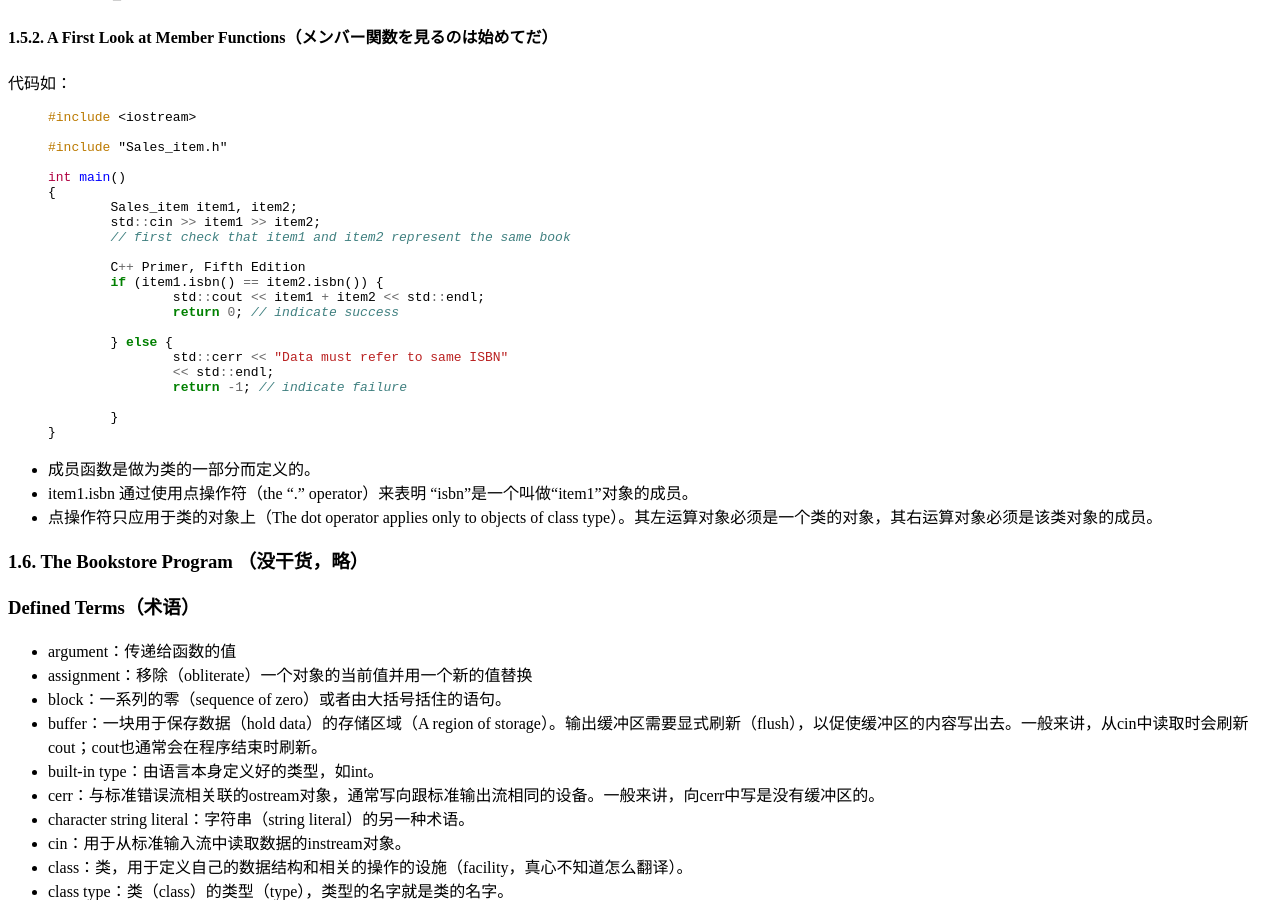
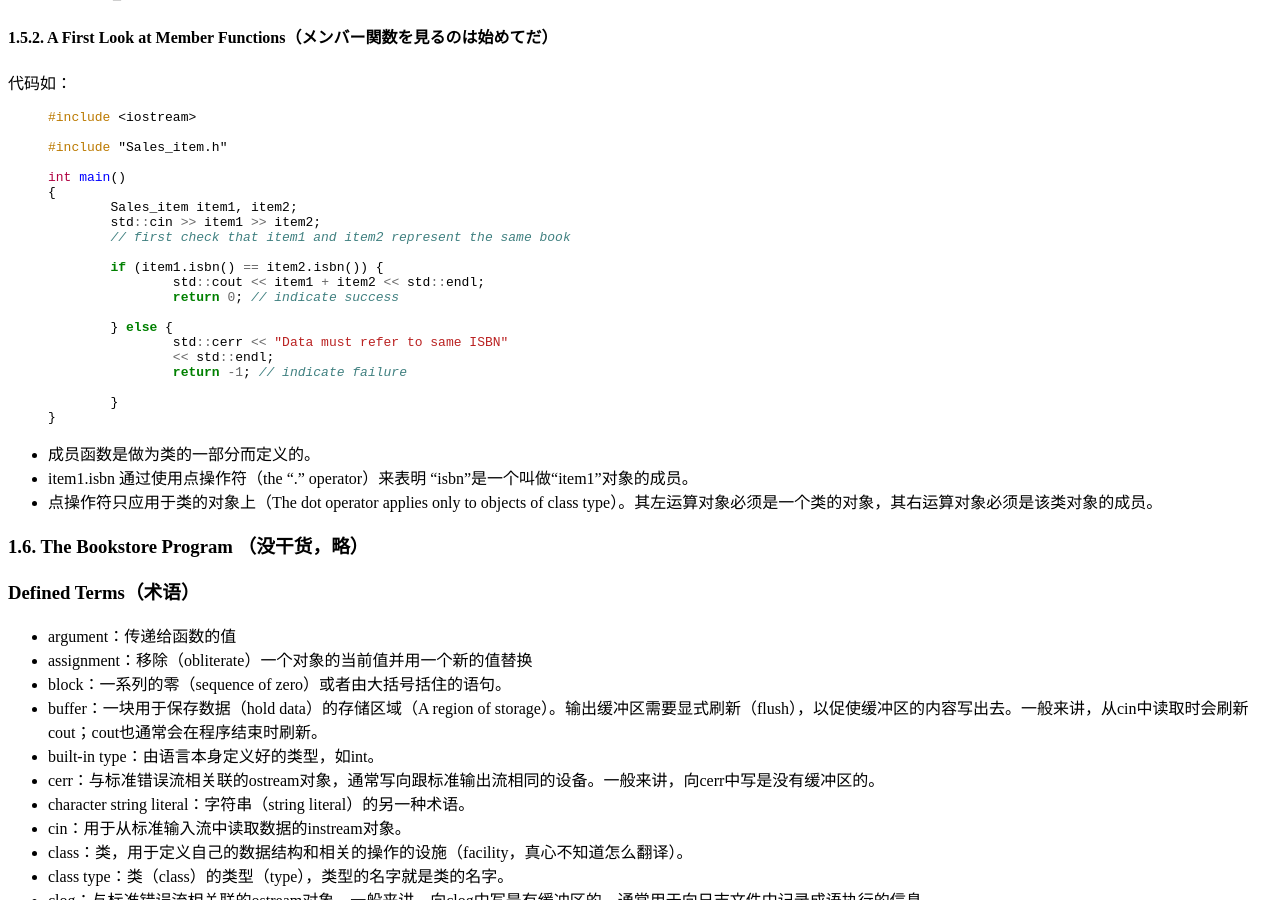
Before and after one commit to LunArrest/LunArrest.github.io, a Jekyll site: the page built from _posts/2015-01-07-cpp-primer-5th-memo.md, in a window 1280 px wide and 900 px high, scrolled down 3403 px. Built offline with Jekyll 4.4.1, drawn with Linux system fonts in a browser that asks for light colours.

Commit message:
- 日志纠错

```diff
--- a/_posts/2015-01-07-cpp-primer-5th-memo.md
+++ b/_posts/2015-01-07-cpp-primer-5th-memo.md
@@ -171,7 +171,6 @@ int main()
 	Sales_item item1, item2;
 	std::cin >> item1 >> item2;
 	// first check that item1 and item2 represent the same book
-	C++ Primer, Fifth Edition
 	if (item1.isbn() == item2.isbn()) {
 		std::cout << item1 + item2 << std::endl;
 		return 0; // indicate success
```
